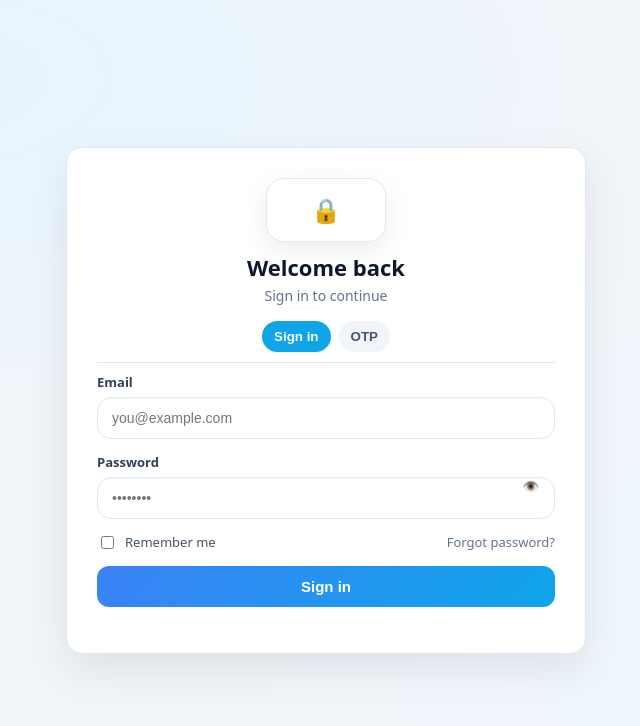
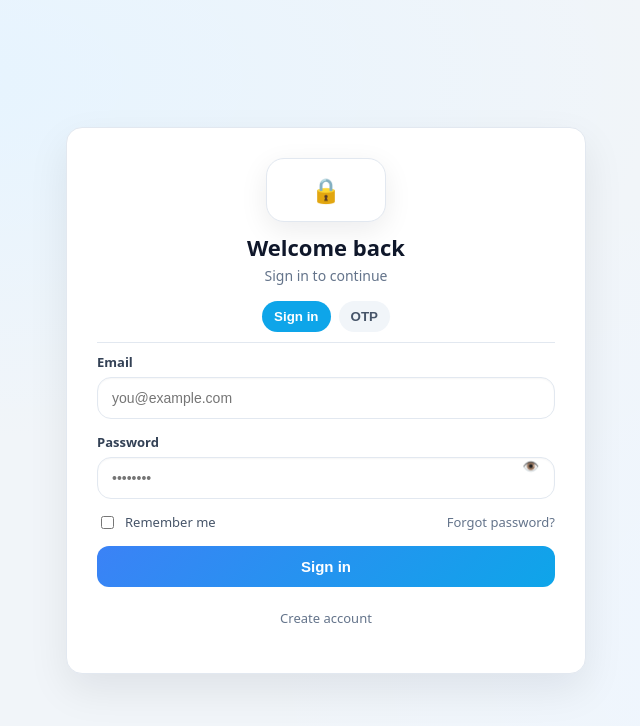
Before and after one commit to ezuu98/delivery-app-fb-V2, a React (Vite) app in the folder apps/web/: page /login in a window 1280 px wide. Shown: the top 726 px of the page, without its empty margins (314-954 px from the left). Built offline with nearby package versions, Linux system fonts and the light colour scheme; no server answers.

Commit message:
Add signup link under login button to trigger OTP then return to login
cgen-1ee6199cde4b43679a31590b1db24ea3

```diff
--- a/apps/web/src/pages/Login.jsx
+++ b/apps/web/src/pages/Login.jsx
@@ -242,6 +242,12 @@ export default function Login() {
                 (mode==='login'?'Sign in': mode==='signup'?'Create account': mode==='reset'?'Send reset link': confirmation?'Verify code':'Send code')
               }
             </button>
+
+            {mode === 'login' && (
+              <div className="aux-links" style={{marginTop: '8px'}}>
+                <a className="muted-link" href="#" onClick={(e)=>{e.preventDefault(); setOtpRedirectTo('login'); setMode('otp'); setMessage('Verify your phone to continue');}}>Create account</a>
+              </div>
+            )}
           </form>
 
           <div className="aux-links">
```
